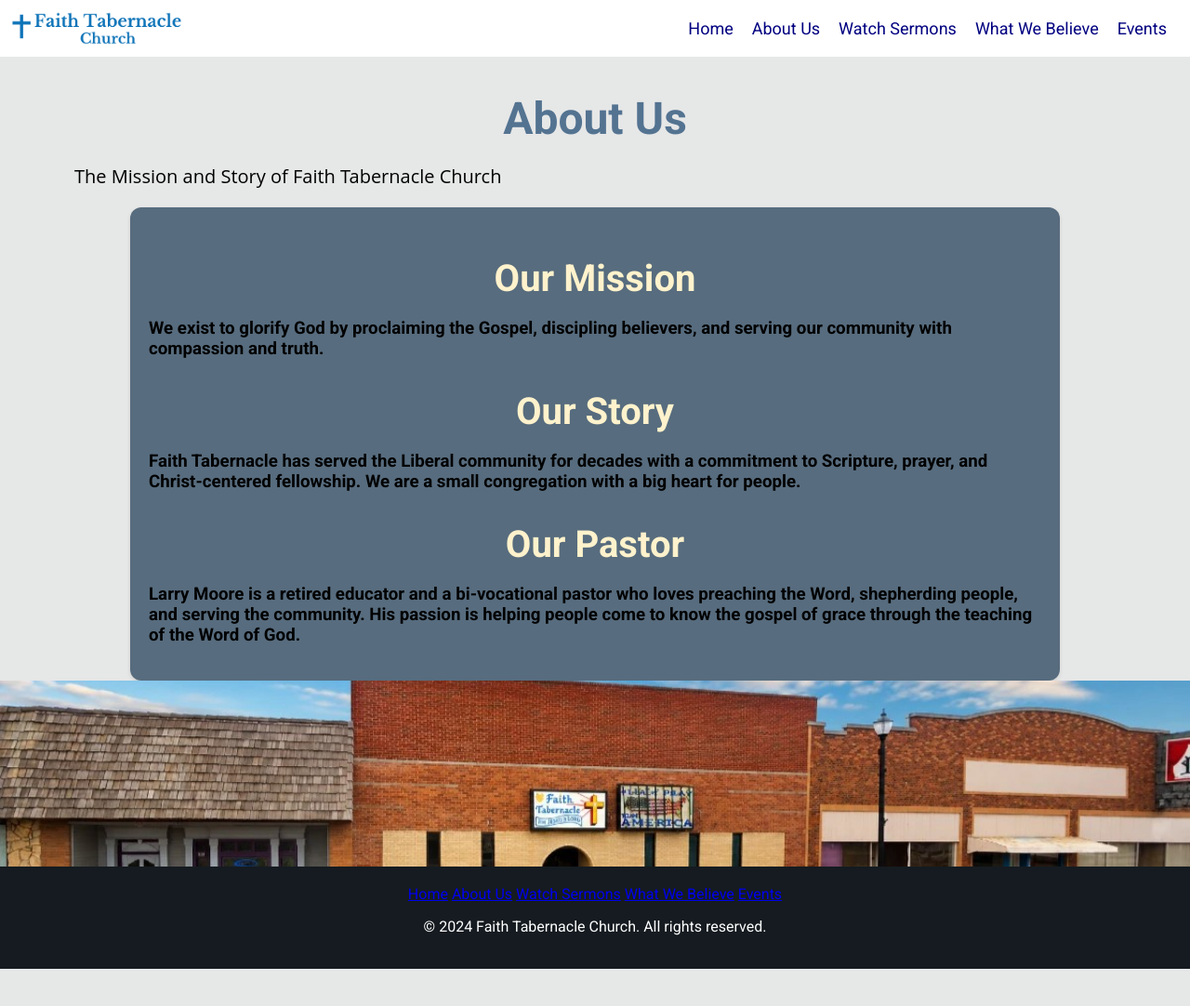
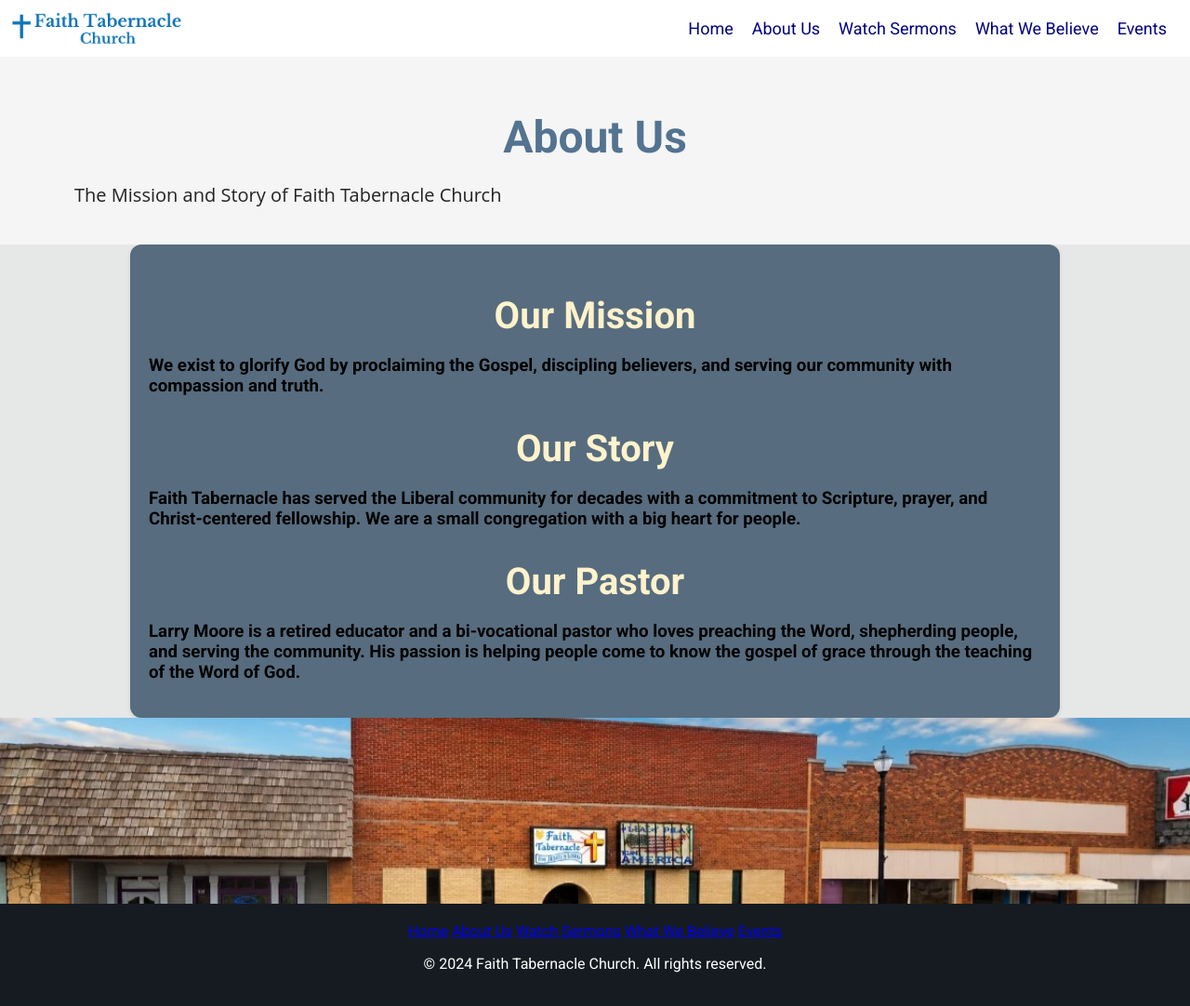
Before and after one commit to nwmdesign/faithtabliberal, a Jekyll site: the page built from about.md, in a window 1280 px wide. Shown: the whole page at 93% size. Built offline with Jekyll 4.4.1, drawn with Linux system fonts in a browser that asks for light colours; before the commit the page ends 1042 px from its top, so only the background shows below that.

Commit message:
Update about.html

```diff
--- a/_layouts/about.html
+++ b/_layouts/about.html
@@ -1,7 +1,7 @@
 ---
 layout: default
 ---
-    <section class="about-section">
+    <section class="light-section">
         <div class="container">
             <h2>{{ page.title }}</h2>
             <p>{{ page.description }}</p>
```
